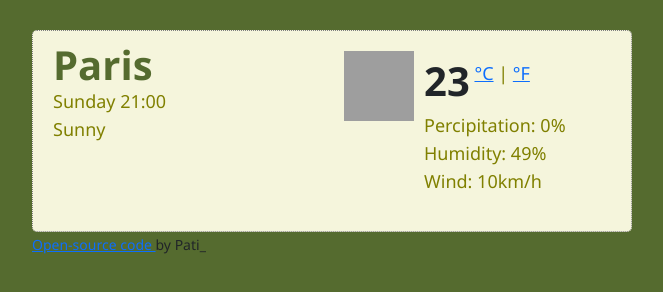
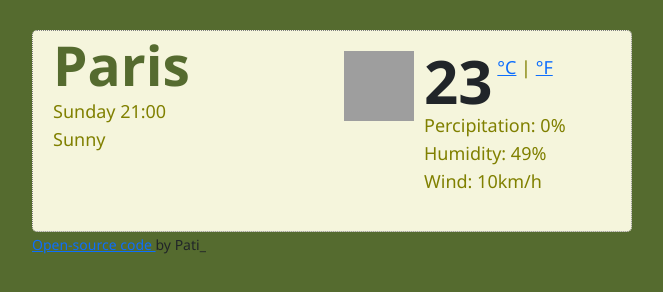
Before and after one commit to patrycja-szola/Weather_APP, a plain HTML site: page index.html in a window 1280 px wide. Shown: the whole page, without its empty margins (308-971 px from the left). Drawn offline with nearby package versions, Linux system fonts and the light colour scheme; grey boxes are pictures that could not be loaded.

Commit message:
CSS temperature section updated
line-height, padding & margin

```diff
--- a/source/style.css
+++ b/source/style.css
@@ -5,9 +5,10 @@ body {
 
 h1 {
   color: darkolivegreen;
-  font-size: 40px;
+  font-size: 55px;
   font-weight: 900;
   line-height: 28px;
+  padding-bottom: 10px;
 }
 ul,
 li {
@@ -42,13 +43,15 @@ li {
   width: 70px;
 }
 .weather-temperature #temperature {
-  font-size: 40px;
+  font-size: 60px;
   font-weight: 750;
+  line-height: 1;
+  padding-bottom: 10px;
 }
 
 .weather-temperature .units {
   color: olive;
   font-size: 18px;
   position: relative;
-  top: -16px;
+  top: -30px;
 }
```
